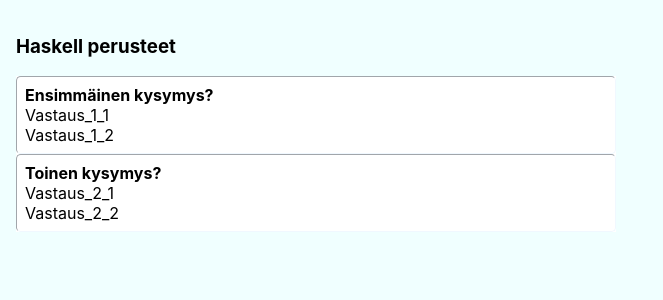
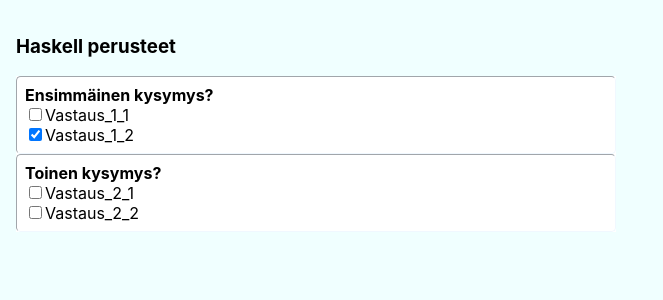
Before and after one commit to mikkopr/tentti-sovellus, a React (Create React App) app: page / in a window 1280 px wide. Shown: the top 300 px of the page, without its empty margins (0-663 px from the left). Built offline with nearby package versions, Linux system fonts and the light colour scheme.

Commit message:
Implemented onChange event handler for checkboxes

```diff
--- a/src/Answer.js
+++ b/src/Answer.js
@@ -1,6 +1,17 @@
 
 const Answer = (props) => {
-    return (<div>{props.answer.answer}</div>);
+    return (
+        <div>
+            <input type='checkbox' name='answer'
+                value={props.answer.number}
+                checked={props.answer.selected}
+                onChange={(event) =>
+                    props.onAnswerChanged(
+                        event.target.checked, props.questionIndex, props.answerIndex)
+                }
+            />
+            {props.answer.answer}
+        </div>);
 }
 
 export default Answer;
--- a/src/App.js
+++ b/src/App.js
@@ -1,18 +1,18 @@
+
+import { useState } from 'react';
 
 import './App.css';
 
 import Exam from './Exam';
 
-const App = () => {
-
 const answers1 = [
-    {answer: "Vastaus_1_1", selected: false},
-    {answer: "Vastaus_1_2", selected: false}
+  {answer: "Vastaus_1_1", number: '1', selected: false},
+  {answer: "Vastaus_1_2", number: '2', selected: true}
   ];
 
 const answers2 = [
-    {answer: "Vastaus_2_1", selected: false},
-    {answer: "Vastaus_2_2", selected: false}
+  {answer: "Vastaus_2_1", number: '1', selected: false},
+  {answer: "Vastaus_2_2", number: '2', selected: false}
   ];
 
 let question1 = {question: "Ensimmäinen kysymys?", answers: answers1};
@@ -30,9 +30,20 @@
 
 let exams = [exam1, exam2];
 
+const App = () => {
+
+  const [exam, setExam] = useState(exams[0]);
+
+  const handleAnswerChanged = (isSelected, questionIndex, answerIndex) => {
+    const examCopy = {...exam};
+    examCopy.questions[questionIndex].answers[answerIndex].selected = isSelected;
+    setExam(examCopy);
+    console.log(examCopy);
+  }
+
   return (
     <div className='App'>
-      {<Exam exam={exams[0]}/>}
+      {<Exam exam={exam} onAnswerChanged={handleAnswerChanged} />}
     </div>
     );
 };
--- a/src/Exam.js
+++ b/src/Exam.js
@@ -7,8 +7,11 @@
         <div>
             <h3>{props.exam.name}</h3>
             <div className='kysymys-lista'>
-                {props.exam.questions.map( question =>
-                    <Question question={question} /> )}
+                {props.exam.questions.map( (question, index) =>
+                    <Question
+                        question={question}
+                        questionIndex={index}
+                        onAnswerChanged={props.onAnswerChanged} /> )}
             </div>
         </div>
     );
--- a/src/Question.js
+++ b/src/Question.js
@@ -5,8 +5,16 @@
     <div className="kysymys">
         <div className="kysymys-teksti">{props.question.question}</div>
         <div>
-            {props.question.answers.map( answer => {
-                return (<div><Answer answer={answer}/></div>)
+            {props.question.answers.map( (answer, index) => {
+                return (
+                    <div>
+                    <Answer
+                        answer={answer}
+                        answerIndex={index}
+                        questionIndex={props.questionIndex}
+                        onAnswerChanged={props.onAnswerChanged}
+                    />
+                    </div>)
                 })
             }
         </div>
```
Lines whose indentation alone changed are shown as unchanged.
